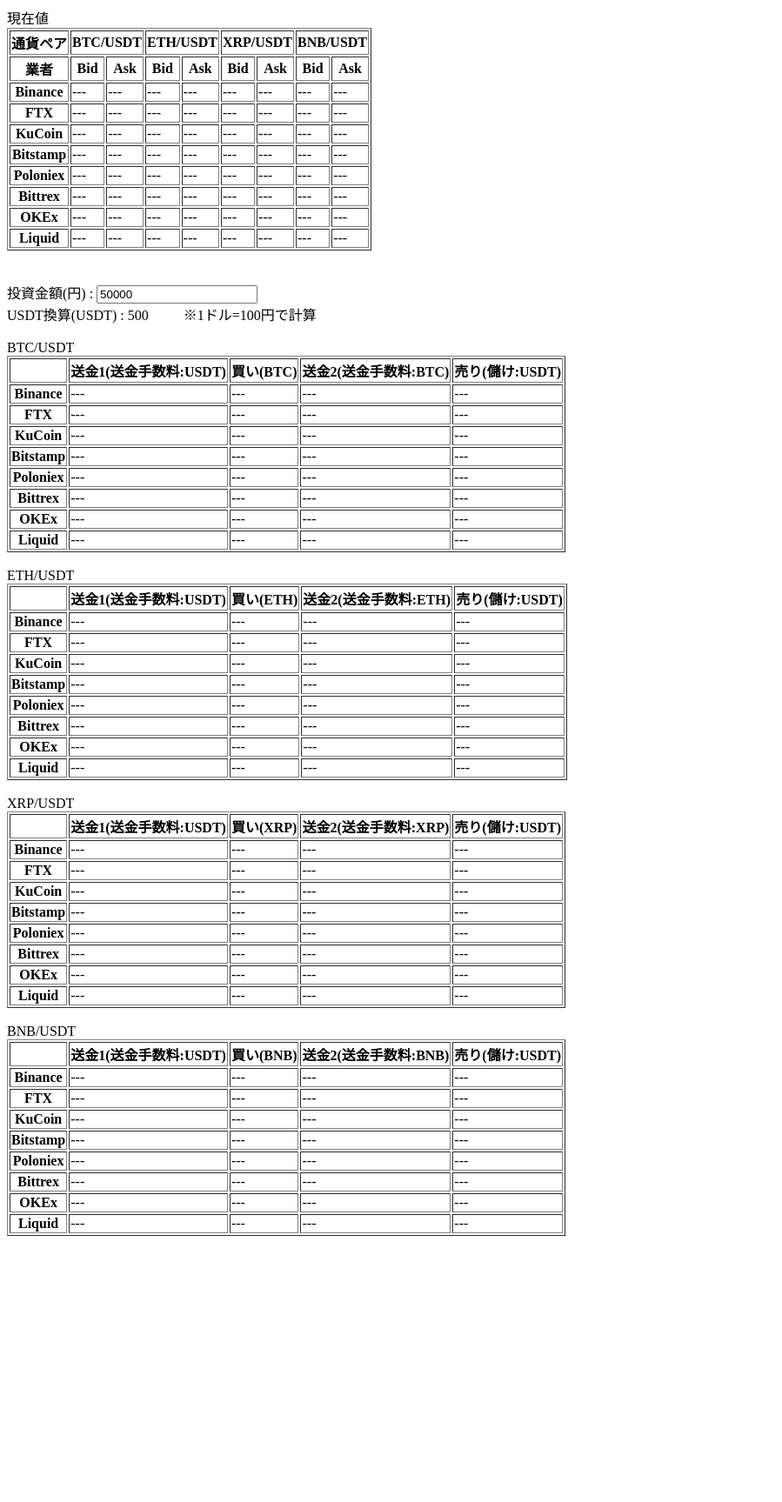
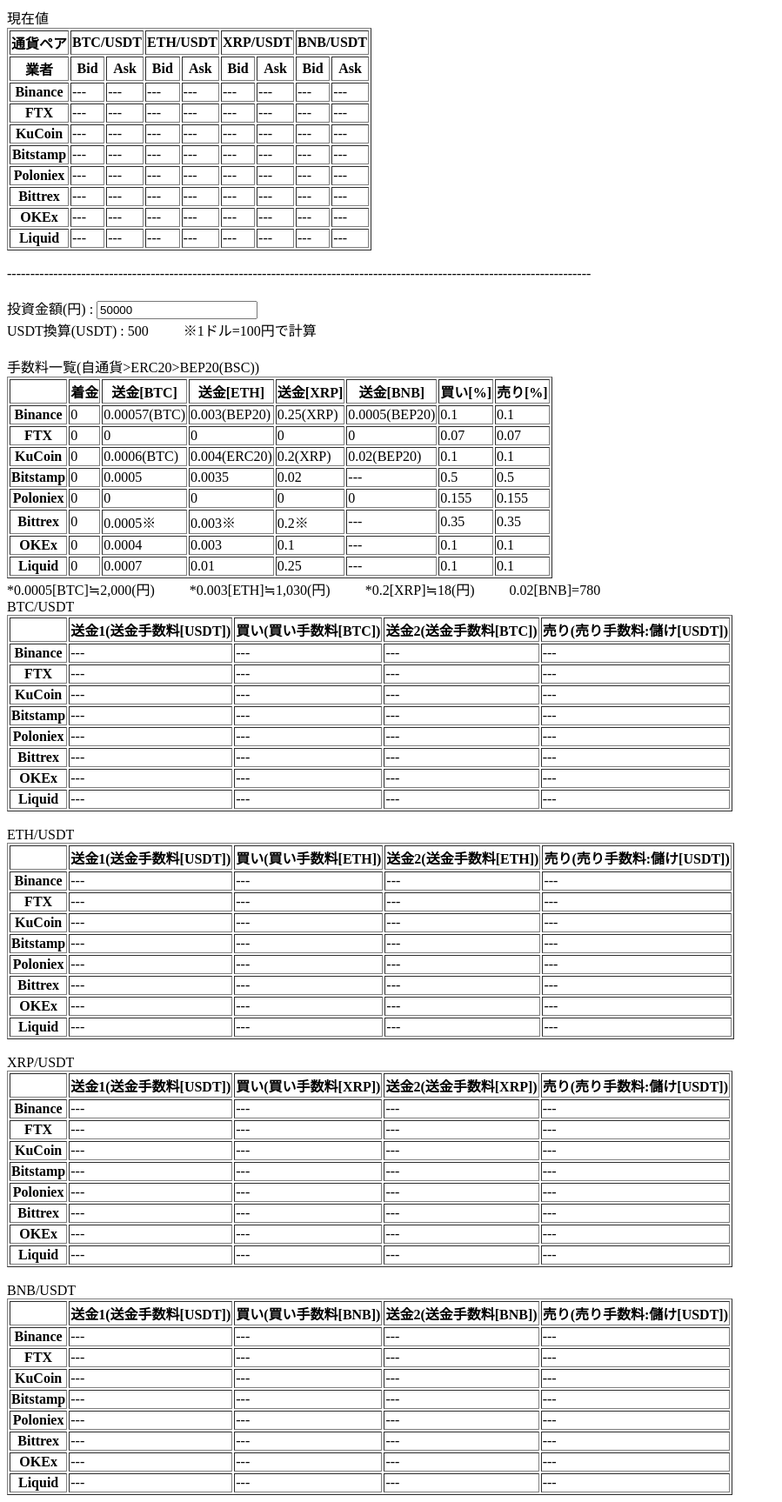
Before and after one commit to aaaa1597/web-arbph2, a Flask app: page / in a window 1280 px wide. Shown: the whole page at 87% size, without its empty margins (0-899 px from the left). Before the commit the page ends 1421 px from the top, so only its background shows below. Run offline with Flask 2, Linux system fonts and the light colour scheme; data that the repository does not hold is empty.

Commit message:
手数料一覧作成

```diff
--- a/templates/index.html
+++ b/templates/index.html
@@ -63,6 +63,8 @@
         window.arb2.BrokerInfos = BrokerInfos;
 
         window.onload = function() {
+            window.arb2.InvestAmount = document.getElementById( "InvestAmount" ).value;
+            document.getElementById("dispInvestAmount").textContent = window.arb2.InvestAmount / 100;
             /* 前準備 */
             let tbls = document.getElementsByTagName('table');
             let tblhead = tbls.item(0).tHead;
@@ -138,13 +140,6 @@
                     console.log('maxask=' + maxsel);
                 }
             };
-            // 最大値のオブジェクト検索
-            // const max = data.reduce(function(prev, current) {
-            //     return (prev.y > current.y) ? prev : current
-            // }); //returns object
-            // 最大値のオブジェクト検索2
-            // const max = data.reduce((prev, current) => (prev.y > current.y) ? prev : current)
-
         };
     </script>
 
@@ -186,17 +181,57 @@
         </tbody>
     </table>
 
+    <br/>
+    ------------------------------------------------------------------------------------------------------------------------------
     <br/><br/>
     <span>投資金額(円) : </span><input type="number" id="InvestAmount" value="50000"><br/>
-    <span>USDT換算(USDT) : </span><span>500</span> &emsp;&emsp; <span>※1ドル=100円で計算</span>
+    <span>USDT換算(USDT) : </span><span id="dispInvestAmount">500</span> &emsp;&emsp; <span>※1ドル=100円で計算</span>
 
     <br/><br/>
+
+    <table border="1">
+        <caption text-align="left">手数料一覧(自通貨>ERC20>BEP20(BSC))</caption>
+        <thead>
+            <tr>
+                <th></th><th>着金</th><th>送金[BTC]</th><th>送金[ETH]</th><th>送金[XRP]</th><th>送金[BNB]</th><th>買い[%]</th><th>売り[%]</th>
+            </tr>
+        </thead>
+        <tbody>
+            <tr>
+                <th>Binance</th><td>0</td><td>0.00057(BTC)</td><td>0.003(BEP20)</td><td>0.25(XRP)</td><td>0.0005(BEP20)</td><td>0.1</td><td>0.1</td>
+            </tr>
+            <tr>
+                <th>FTX</th><td>0</td><td>0</td><td>0</td><td>0</td><td>0</td><td>0.07</td><td>0.07</td>
+            </tr>
+            <tr>
+                <th>KuCoin</th><td>0</td><td>0.0006(BTC)</td><td>0.004(ERC20)</td><td>0.2(XRP)</td><td>0.02(BEP20)</td><td>0.1</td><td>0.1</td>
+            </tr>
+            <tr>
+                <th>Bitstamp</th><td>0</td><td>0.0005</td><td>0.0035</td><td>0.02</td><td>---</td><td>0.5</td><td>0.5</td>
+            </tr>
+            <tr>
+                <th>Poloniex</th><td>0</td><td>0</td><td>0</td><td>0</td><td>0</td><td>0.155</td><td>0.155</td>
+            </tr>
+            <tr>
+                <th>Bittrex</th><td>0</td><td>0.0005※</td><td>0.003※</td><td>0.2※</td><td>---</td><td>0.35</td><td>0.35</td>
+            </tr>
+            <tr>
+                <th>OKEx</th><td>0</td><td>0.0004</td><td>0.003</td><td>0.1</td><td>---</td><td>0.1</td><td>0.1</td>
+            </tr>
+            <tr>
+                <th>Liquid</th><td>0</td><td>0.0007</td><td>0.01</td><td>0.25</td><td>---</td><td>0.1</td><td>0.1</td>
+            </tr>
+        </tbody>
+    </table>
+    *0.0005[BTC]≒2,000(円) &emsp;&emsp; *0.003[ETH]≒1,030(円) &emsp;&emsp; *0.2[XRP]≒18(円) &emsp;&emsp; 0.02[BNB]=780
+
+    <br/>
 
     <table border="1">
         <caption text-align="left">BTC/USDT</caption>
         <thead>
             <tr>
-                <th></th><th>送金1(送金手数料:USDT)</th><th>買い(BTC)</th><th>送金2(送金手数料:BTC)</th><th>売り(儲け:USDT)</th>
+                <th></th><th>送金1(送金手数料[USDT])</th><th>買い(買い手数料[BTC])</th><th>送金2(送金手数料[BTC])</th><th>売り(売り手数料:儲け[USDT])</th>
             </tr>
         </thead>
         <tbody>
@@ -233,7 +268,7 @@
         <caption text-align="left">ETH/USDT</caption>
         <thead>
             <tr>
-                <th></th><th>送金1(送金手数料:USDT)</th><th>買い(ETH)</th><th>送金2(送金手数料:ETH)</th><th>売り(儲け:USDT)</th>
+                <th></th><th>送金1(送金手数料[USDT])</th><th>買い(買い手数料[ETH])</th><th>送金2(送金手数料[ETH])</th><th>売り(売り手数料:儲け[USDT])</th>
             </tr>
         </thead>
         <tbody>
@@ -269,7 +304,7 @@
         <caption text-align="left">XRP/USDT</caption>
         <thead>
             <tr>
-                <th></th><th>送金1(送金手数料:USDT)</th><th>買い(XRP)</th><th>送金2(送金手数料:XRP)</th><th>売り(儲け:USDT)</th>
+                <th></th><th>送金1(送金手数料[USDT])</th><th>買い(買い手数料[XRP])</th><th>送金2(送金手数料[XRP])</th><th>売り(売り手数料:儲け[USDT])</th>
             </tr>
         </thead>
         <tbody>
@@ -305,7 +340,7 @@
         <caption text-align="left">BNB/USDT</caption>
         <thead>
             <tr>
-                <th></th><th>送金1(送金手数料:USDT)</th><th>買い(BNB)</th><th>送金2(送金手数料:BNB)</th><th>売り(儲け:USDT)</th>
+                <th></th><th>送金1(送金手数料[USDT])</th><th>買い(買い手数料[BNB])</th><th>送金2(送金手数料[BNB])</th><th>売り(売り手数料:儲け[USDT])</th>
             </tr>
         </thead>
         <tbody>
```
